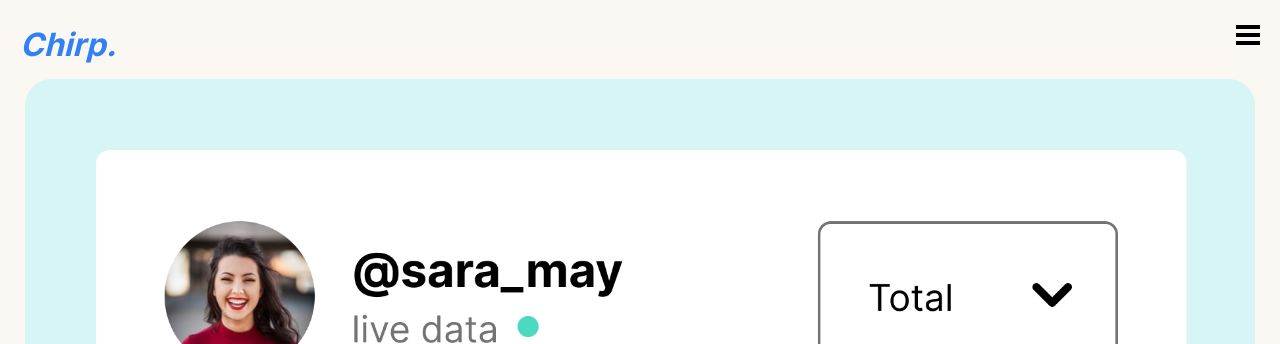
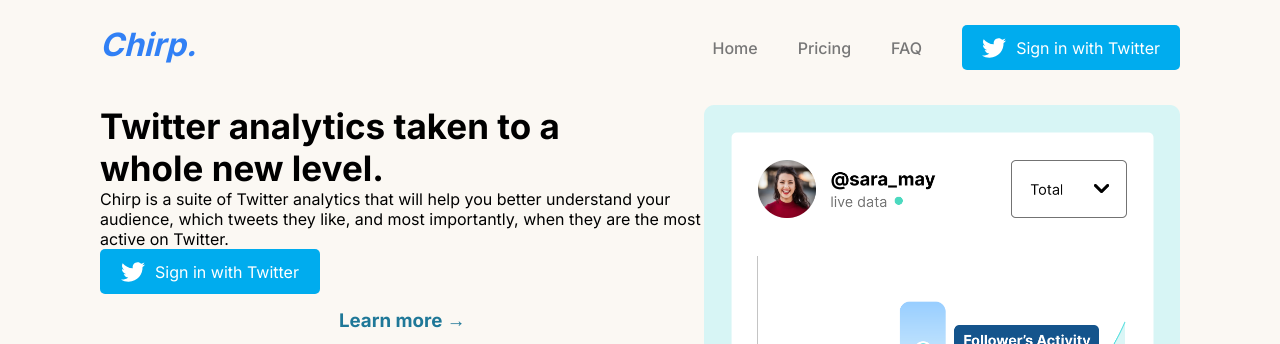
Before and after one commit to passotas/Miscellaneous, a plain HTML site: page Chirp Starter Files/Website/index.html in a window 1280 px wide. Shown: the top 344 px of the page. Drawn offline with Linux system fonts and the light colour scheme.

Commit message:
Update Style.css (desktop version)

```diff
--- a/Chirp Starter Files/Website/estilos/mediaqueries.css
+++ b/Chirp Starter Files/Website/estilos/mediaqueries.css
@@ -8,7 +8,6 @@
 .menu_hamburguer {
 display: none;
 }
-
 
 .cabecalho_menus {
     display: flex;
@@ -113,3 +112,81 @@ display: none;
     display: flex;
     justify-content: flex-end;
 }
+}
+
+/* Desktop Devices*/
+@media only screen and (min-width: 992px) {
+
+    .cabecalho {
+        padding: 25px 100px 10px 100px;
+    }
+
+    .menu_hamburguer {
+        display: none;
+    }
+
+    .cabecalho_menus {
+        display: flex;
+        flex-direction: row;
+    }
+
+    .cabecalho_menu_lista {
+        display: flex;
+        flex-direction: row;
+        align-items: center;
+    }
+
+    .menu_lista {
+        display: flex;
+        list-style: none;
+        gap: 40px;
+        margin-right: 40px;
+        color: #777777;
+        font-weight: 500;
+    }
+
+    .menu_button {
+        display: flex;
+        justify-content: center;
+        align-items: center;
+        padding: 10px 20px;
+        background-color: #00acee;
+        border: none;
+        border-radius: 5px;
+        color: white;
+        font-size: 16px;
+        cursor: pointer;
+        outline: none;
+        height: 45px;
+        gap: 10px;
+    }
+
+    .hero_image {
+        display: flex;
+        flex-direction: row-reverse;
+        padding: 25px 100px 0px 100px
+    }
+
+    .hero_image_sara_phone > img {
+        max-width: 100%;
+        display: block;
+        width: 1030px;
+    }
+
+    .sign_in_twitter {
+        height: 45px;
+        gap: 10px;
+        width: 220px;
+    }
+
+    #first_section_text > h1 {
+        margin-right: 100px;
+        font-size: 35px;
+}
+    }
+
+
+
+
+
+}
--- a/Chirp Starter Files/Website/index.html
+++ b/Chirp Starter Files/Website/index.html
@@ -29,6 +29,7 @@
 
     <main>
         <section class="hero_image">
+            <span id="first_section_image">
                 <div class="hero_image_sara">
                     <span class="hero_image_sara_phone">
                         <img src="../Assets/Hero Image (Desktop View).png" alt="Hero Image">
@@ -37,9 +38,11 @@
                         <img src="../Assets/Hero Image (Tablet View).png" alt="Hero Image">
                     </span>
                 </div>
+            </span>
+
+            <span id="first_section_text">
                 <h1>Twitter analytics taken to a whole new level.</h1>
                 <p>Chirp is a suite of Twitter analytics that will help you better understand your audience, which tweets they like, and most importantly, when they are the most active on Twitter.</p>
-
                 <div>
                     <span class="analytics_button_phone">
                         <button class="sign_in_twitter">
@@ -69,6 +72,7 @@
                     <img src="../Assets/userAvatar09.svg" alt="User Avatar 09">
                 </div>
                 <p>Join <span class="numeros">195</span>other who have analyzed their followers and scheduled <span class="numeros">1342</span>tweets.</p>
+            </span>
         </section>
 
         <section class="features">
```
Lines whose indentation alone changed are shown as unchanged.
